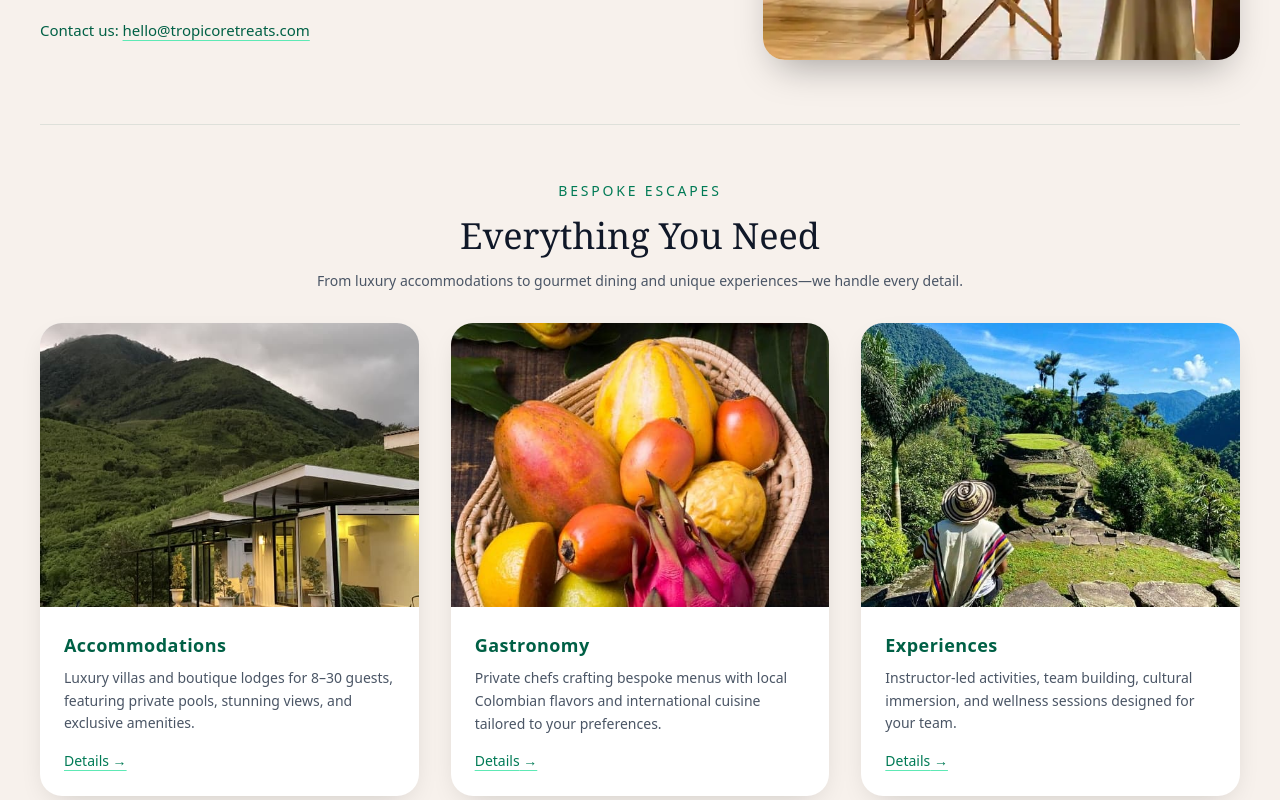
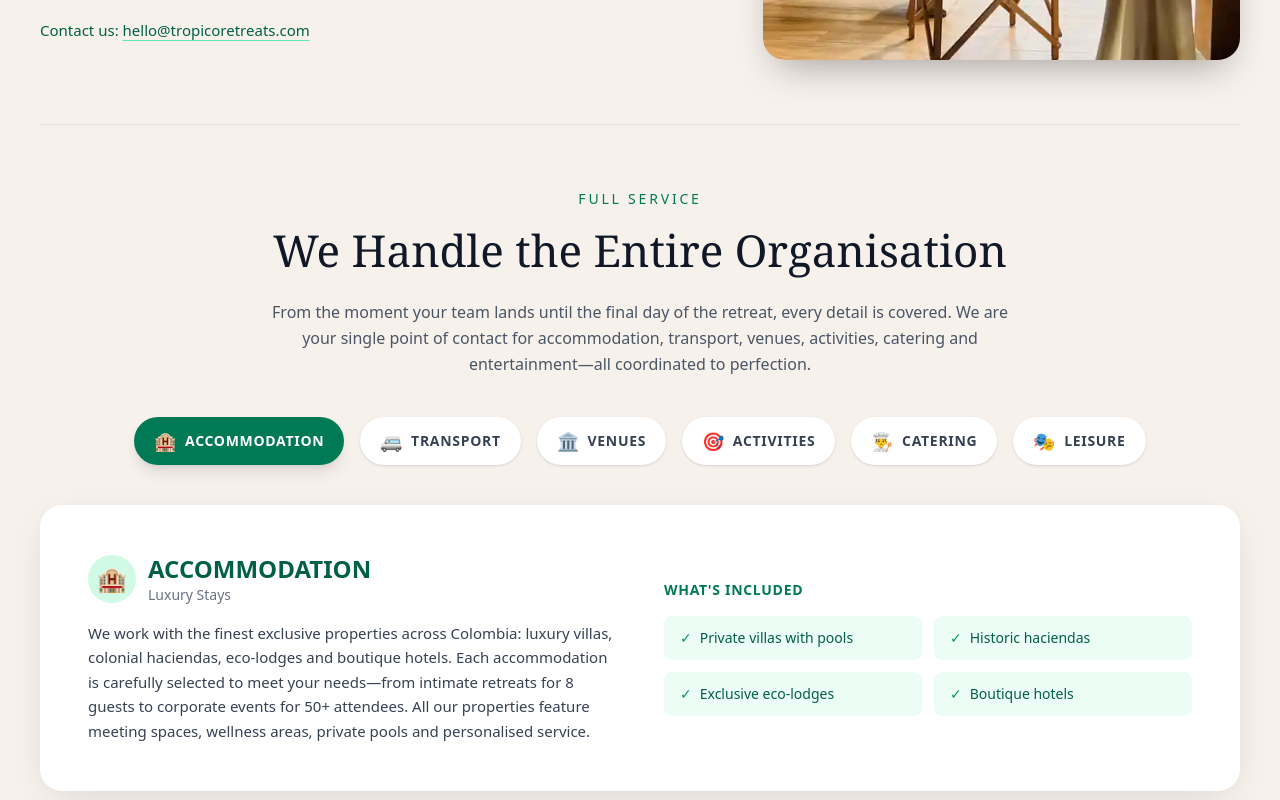
Before and after one commit to atlantic-blue/tropicoretreats, a React app in the folder frontend/: page / in a window 1280 px wide. Shown: the part 1060-1860 px from the top of the page. Built offline with nearby package versions, Linux system fonts and the light colour scheme.

Commit message:
frontend: full service sections

```diff
--- a/frontend/src/Routes/LandingPage.tsx
+++ b/frontend/src/Routes/LandingPage.tsx
@@ -79,6 +79,128 @@ const FAQItem: React.FC<{ question: string; answer: string }> = ({ question, ans
         }`}
       >
         <p className="text-sm leading-relaxed text-gray-600">{answer}</p>
+      </div>
+    </div>
+  );
+};
+
+// ---- Full Services Data ----
+const FULL_SERVICES = [
+  {
+    id: "accommodation",
+    icon: "🏨",
+    title: "ACCOMMODATION",
+    subtitle: "Luxury Stays",
+    description:
+      "We work with the finest exclusive properties across Colombia: luxury villas, colonial haciendas, eco-lodges and boutique hotels. Each accommodation is carefully selected to meet your needs—from intimate retreats for 8 guests to corporate events for 50+ attendees. All our properties feature meeting spaces, wellness areas, private pools and personalised service.",
+    highlights: ["Private villas with pools", "Historic haciendas", "Exclusive eco-lodges", "Boutique hotels"],
+  },
+  {
+    id: "transport",
+    icon: "🚐",
+    title: "TRANSPORT",
+    subtitle: "Seamless Logistics",
+    description:
+      "We manage all transport logistics from start to finish. We coordinate airport-hotel transfers, internal transport between activities, and any special journeys your group requires. We work with modern fleets and professional bilingual drivers who know every route and destination.",
+    highlights: ["Airport transfers", "Premium vehicles", "Bilingual drivers", "24/7 coordination"],
+  },
+  {
+    id: "venues",
+    icon: "🏛️",
+    title: "VENUES",
+    subtitle: "Meeting Spaces",
+    description:
+      "We provide versatile spaces for any type of corporate event: conference rooms equipped with audiovisual technology, outdoor spaces for team building activities, workshop rooms and private areas for networking. Each space adapts to your specific capacity and configuration requirements.",
+    highlights: ["Conference rooms", "Outdoor spaces", "Full AV equipment", "Flexible layouts"],
+  },
+  {
+    id: "activities",
+    icon: "🎯",
+    title: "ACTIVITIES",
+    subtitle: "Team Building",
+    description:
+      "We design activity programmes that strengthen teams and create lasting memories. From outdoor adventures such as rafting, hiking and cycling tours, to cultural experiences like Colombian cooking classes, coffee farm visits and artisan workshops. We also offer wellness programmes including yoga, meditation and spa treatments.",
+    highlights: ["Bespoke team building", "Outdoor adventures", "Cultural experiences", "Wellness programmes"],
+  },
+  {
+    id: "catering",
+    icon: "👨‍🍳",
+    title: "CATERING",
+    subtitle: "Dining Experiences",
+    description:
+      "Gastronomy is a fundamental part of the experience. We work with private chefs who create bespoke menus featuring the finest Colombian and international cuisine. We organise everything from executive breakfasts to gala dinners, outdoor barbecues and themed culinary experiences. All dietary requirements are catered for in advance.",
+    highlights: ["Private chefs", "Bespoke menus", "Local & international cuisine", "Culinary events"],
+  },
+  {
+    id: "leisure",
+    icon: "🎭",
+    title: "LEISURE",
+    subtitle: "Entertainment",
+    description:
+      "We complement your retreat with memorable leisure experiences. We organise live music performances, traditional dance shows, cultural tours with specialist guides, excursions to natural sites and relaxation activities. Every free moment becomes an opportunity to discover Colombia.",
+    highlights: ["Live music", "Cultural shows", "Guided tours", "Exclusive experiences"],
+  },
+];
+
+// ---- Service Tab Component ----
+const ServiceTabs: React.FC = () => {
+  const [activeTab, setActiveTab] = useState(FULL_SERVICES[0].id);
+  const activeService = FULL_SERVICES.find((s) => s.id === activeTab) || FULL_SERVICES[0];
+
+  return (
+    <div className="w-full">
+      {/* Tab Navigation */}
+      <div className="flex flex-wrap justify-center gap-2 md:gap-4">
+        {FULL_SERVICES.map((service) => (
+          <button
+            key={service.id}
+            onClick={() => setActiveTab(service.id)}
+            className={`flex items-center gap-2 rounded-full px-4 py-2.5 text-xs font-semibold uppercase tracking-wider transition-all duration-300 md:px-5 md:text-sm ${
+              activeTab === service.id
+                ? "bg-emerald-700 text-white shadow-lg"
+                : "bg-white text-gray-700 shadow hover:bg-emerald-50 hover:text-emerald-700"
+            }`}
+            aria-pressed={activeTab === service.id}
+          >
+            <span className="text-base md:text-lg">{service.icon}</span>
+            <span className="hidden sm:inline">{service.title}</span>
+          </button>
+        ))}
+      </div>
+
+      {/* Tab Content */}
+      <div className="mt-10 rounded-[22px] bg-white p-8 shadow-[0_10px_40px_-12px_rgba(0,0,0,0.15)] md:p-12">
+        <div className="grid gap-8 md:grid-cols-2 md:gap-12">
+          {/* Left: Content */}
+          <div>
+            <div className="mb-4 flex items-center gap-3">
+              <span className="flex h-12 w-12 items-center justify-center rounded-full bg-emerald-100 text-2xl">
+                {activeService.icon}
+              </span>
+              <div>
+                <h3 className="text-xl font-bold text-emerald-800 md:text-2xl">{activeService.title}</h3>
+                <p className="text-sm text-gray-500">{activeService.subtitle}</p>
+              </div>
+            </div>
+            <p className="mt-4 text-[15px] leading-relaxed text-gray-700">{activeService.description}</p>
+          </div>
+
+          {/* Right: Highlights */}
+          <div className="flex flex-col justify-center">
+            <p className="mb-4 text-sm font-semibold uppercase tracking-wider text-emerald-700">What's Included</p>
+            <ul className="grid grid-cols-1 gap-3 sm:grid-cols-2">
+              {activeService.highlights.map((highlight, idx) => (
+                <li
+                  key={idx}
+                  className="flex items-center gap-2 rounded-lg bg-emerald-50 px-4 py-3 text-sm font-medium text-emerald-800"
+                >
+                  <span className="text-emerald-600">✓</span>
+                  {highlight}
+                </li>
+              ))}
+            </ul>
+          </div>
+        </div>
       </div>
     </div>
   );
@@ -245,7 +367,7 @@ const TropicoRetreatsPage: React.FC = () => {
                 dedicated team support. We specialize in creating the perfect Corporate or Wellness event tailored to your needs.
               </p>
               <p>
-                Our specialized team will be delighted to assist you in creating your bespoke retreat—from venue selection
+                Our specialised team will be delighted to assist you in creating your bespoke retreat—from venue selection
                 to full logistics coordination.
               </p>
               <p className="mt-4 font-medium text-emerald-800">
@@ -271,6 +393,22 @@ const TropicoRetreatsPage: React.FC = () => {
           </figure>
         </section>
 
+        {/* WE HANDLE EVERYTHING - Full Services Section */}
+        <section className="border-t border-emerald-900/10 py-16" aria-labelledby="full-services-heading">
+          <header className="mb-10 text-center">
+            <p className="text-sm font-medium uppercase tracking-[0.2em] text-emerald-700">Full Service</p>
+            <h2 id="full-services-heading" className="mt-2 font-serif text-[30px] md:text-[44px]">
+              We Handle the Entire Organisation
+            </h2>
+            <p className="mx-auto mt-4 max-w-3xl text-base leading-relaxed text-gray-600">
+              From the moment your team lands until the final day of the retreat, every detail is covered.
+              We are your single point of contact for accommodation, transport, venues, activities, catering and
+              entertainment—all coordinated to perfection.
+            </p>
+          </header>
+          <ServiceTabs />
+        </section>
+
         {/* BESPOKE ESCAPES - 3 Cards */}
         <section className="border-t border-emerald-900/10 py-14" aria-labelledby="bespoke-heading">
           <header className="mb-8 text-center">
@@ -290,7 +428,7 @@ const TropicoRetreatsPage: React.FC = () => {
             />
             <BespokeCard
               title="Gastronomy"
-              description="Private chefs crafting bespoke menus with local Colombian flavors and international cuisine tailored to your preferences."
+              description="Private chefs crafting bespoke menus with local Colombian flavours and international cuisine tailored to your preferences."
               imageUrl={IMAGES.svc2b}
             />
             <BespokeCard
@@ -444,7 +582,7 @@ const TropicoRetreatsPage: React.FC = () => {
             <h3 className="text-[18px] font-semibold tracking-[.12em] text-emerald-700">CATERING & PRIVATE CHEFS</h3>
             <p className="mt-3 text-[14px] leading-relaxed text-gray-700">
               Elevate your dining experience with private chefs and high‑end catering. We craft bespoke menus featuring
-              local Colombian flavors and international cuisine, tailored to your team's preferences and dietary needs.
+              local Colombian flavours and international cuisine, tailored to your team's preferences and dietary needs.
             </p>
             <div className="mt-5">
               <PillButton
@@ -476,7 +614,7 @@ const TropicoRetreatsPage: React.FC = () => {
           <div className="grid grid-cols-2 gap-4" aria-label="Excursions imagery">
             <img
               src={IMAGES.svc3b}
-              alt="Colorful town street"
+              alt="Colourful town street"
               className="aspect-[4/3] w-full rounded-[18px] object-cover shadow-md"
               loading="lazy"
             />
@@ -492,7 +630,7 @@ const TropicoRetreatsPage: React.FC = () => {
               EXCURSIONS & CULTURAL IMMERSION
             </h3>
             <p className="mt-3 text-[14px] leading-relaxed text-gray-700">
-              Give your team a true taste of Colombia. We organize curated excursions—from private coffee farm tours and
+              Give your team a true taste of Colombia. We organise curated excursions—from private coffee farm tours and
               historical city walks to jungle hikes and sailing trips—creating unforgettable shared memories.
             </p>
             <div className="mt-5">
@@ -553,7 +691,7 @@ const TropicoRetreatsPage: React.FC = () => {
         <div className="mx-auto max-w-3xl">
           <FAQItem
             question="What is the minimum group size for a corporate retreat?"
-            answer="We typically accommodate groups of 8–30 guests, though we can arrange larger events upon request. Each retreat is customized to your specific team size and requirements."
+            answer="We typically accommodate groups of 8–30 guests, though we can arrange larger events upon request. Each retreat is customised to your specific team size and requirements."
           />
           <FAQItem
             question="Can you accommodate dietary restrictions and special requests?"
@@ -572,7 +710,7 @@ const TropicoRetreatsPage: React.FC = () => {
             answer="Yes, all our corporate retreat packages include full transportation logistics—from airport pickups to internal transfers between activities and venues. You won't need to worry about any travel arrangements."
           />
           <FAQItem
-            question="Can we customize the itinerary?"
+            question="Can we customise the itinerary?"
             answer="Every retreat is fully customizable. Whether you want to focus on team building, wellness, cultural experiences, or a mix of everything, we'll create a bespoke itinerary tailored to your goals and preferences."
           />
         </div>
@@ -603,7 +741,7 @@ const TropicoRetreatsPage: React.FC = () => {
       <footer className="bg-gray-900 text-white" role="contentinfo" aria-label="Footer">
         {/* Footer Image Banner */}
         <div className="relative h-[30dvh] w-full">
-          <img src={IMAGES.footer} alt="Colorful colonial street" className="h-full w-full object-cover" />
+          <img src={IMAGES.footer} alt="Colourful colonial street" className="h-full w-full object-cover" />
           <div className="absolute inset-0 bg-gradient-to-b from-transparent to-gray-900" />
         </div>
 
```
Also changed, not shown: 1 other file (tests, documents, lock files or other folders).
